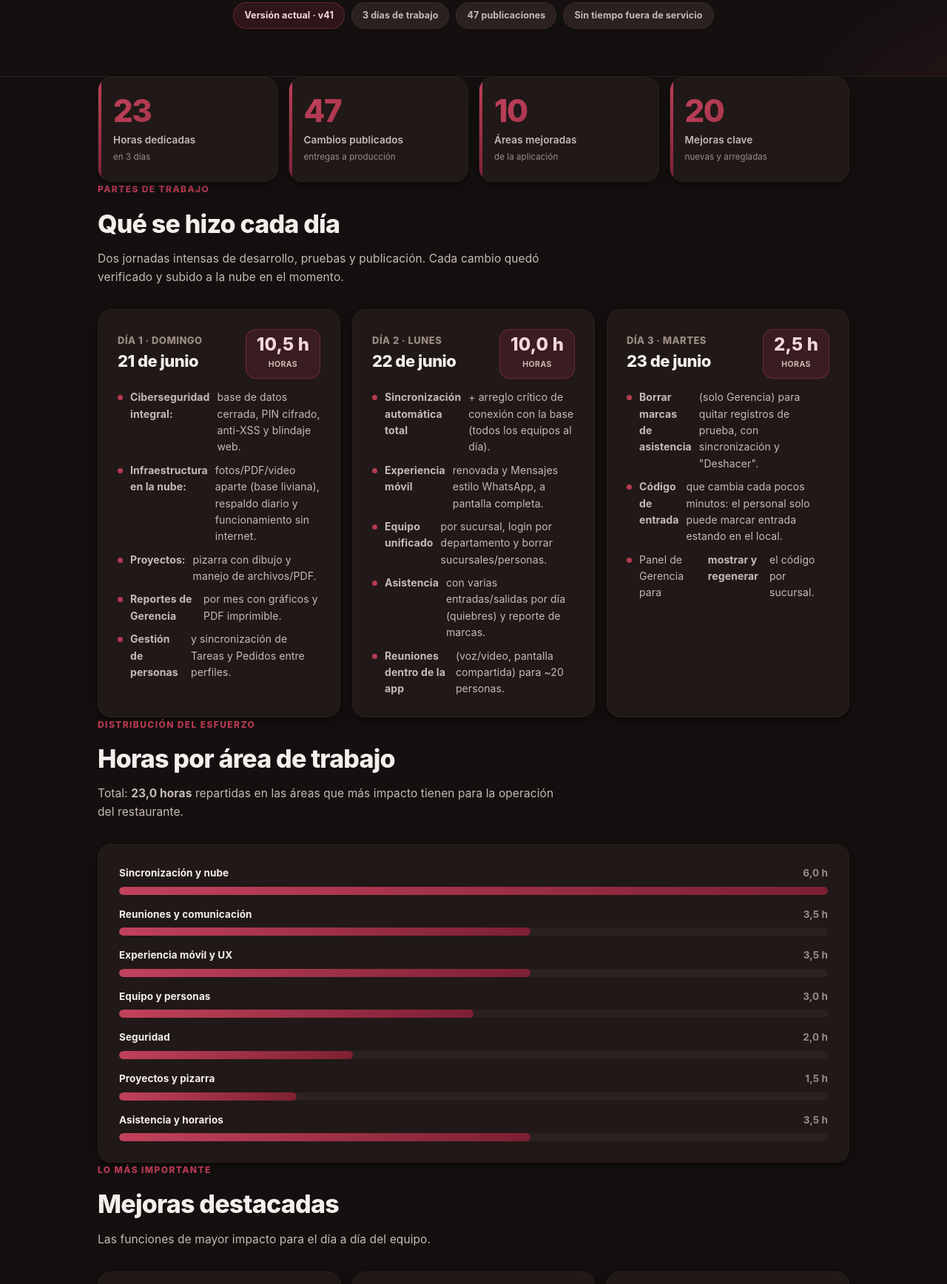
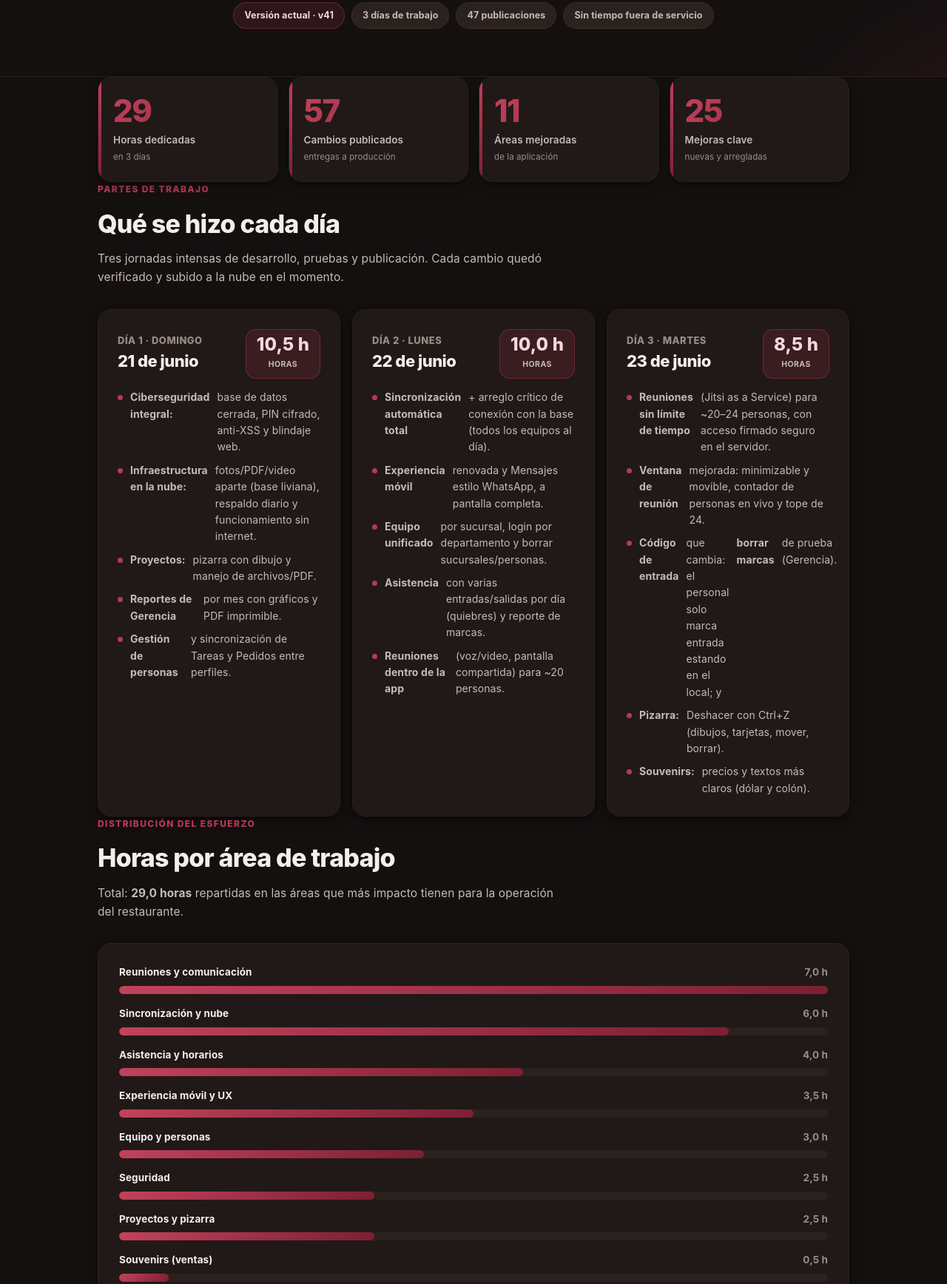
Before and after one commit to kennethvillalobos302-cmd/sabor-tico-app, a plain HTML site: page Informe-Avances-Sabor-Tico.html in a window 1280 px wide. Shown: the part 391-2127 px from the top of the page at 74% size. Drawn offline with Linux system fonts and the light colour scheme.

Commit message:
Pizarra: Deshacer también el borrado de tarjetas; Informe actualizado al 23 jun
- delCard ahora registra la tarjeta borrada en la pila de Deshacer; Ctrl+Z la
  restaura (además de trazos, mover y agregar).
- Informe-Avances-Sabor-Tico: Día 3 ampliado (8,5 h) con el trabajo de hoy
  (reuniones JaaS sin límite, ventana/tope/contador, código de entrada, borrar
  marcas, deshacer en pizarra, souvenirs). Totales 29 h · 57 cambios · 25 mejoras;
  barras por área, destacados y línea de tiempo actualizados.
- APP_VERSION v48.

Co-Authored-By: Claude Opus 4.8 <noreply@anthropic.com>

```diff
--- a/Informe-Avances-Sabor-Tico.html
+++ b/Informe-Avances-Sabor-Tico.html
@@ -150,10 +150,10 @@ footer b{color:var(--text-soft)}
 
 <section class="wrap">
   <div class="kpis">
-    <div class="kpi reveal"><div class="num" data-target="23" data-dec="0">0</div><div class="lbl">Horas dedicadas</div><div class="sub">en 3 días</div></div>
-    <div class="kpi reveal"><div class="num" data-target="47">0</div><div class="lbl">Cambios publicados</div><div class="sub">entregas a producción</div></div>
-    <div class="kpi reveal"><div class="num" data-target="10">0</div><div class="lbl">Áreas mejoradas</div><div class="sub">de la aplicación</div></div>
-    <div class="kpi reveal"><div class="num" data-target="20">0</div><div class="lbl">Mejoras clave</div><div class="sub">nuevas y arregladas</div></div>
+    <div class="kpi reveal"><div class="num" data-target="29" data-dec="0">0</div><div class="lbl">Horas dedicadas</div><div class="sub">en 3 días</div></div>
+    <div class="kpi reveal"><div class="num" data-target="57">0</div><div class="lbl">Cambios publicados</div><div class="sub">entregas a producción</div></div>
+    <div class="kpi reveal"><div class="num" data-target="11">0</div><div class="lbl">Áreas mejoradas</div><div class="sub">de la aplicación</div></div>
+    <div class="kpi reveal"><div class="num" data-target="25">0</div><div class="lbl">Mejoras clave</div><div class="sub">nuevas y arregladas</div></div>
   </div>
 </section>
 
@@ -161,7 +161,7 @@ footer b{color:var(--text-soft)}
 <section class="wrap">
   <div class="eyebrow reveal">Partes de trabajo</div>
   <div class="h2 reveal">Qué se hizo cada día</div>
-  <p class="lead reveal">Dos jornadas intensas de desarrollo, pruebas y publicación. Cada cambio quedó verificado y subido a la nube en el momento.</p>
+  <p class="lead reveal">Tres jornadas intensas de desarrollo, pruebas y publicación. Cada cambio quedó verificado y subido a la nube en el momento.</p>
   <div class="parts">
     <div class="part reveal">
       <div class="ph">
@@ -192,12 +192,14 @@ footer b{color:var(--text-soft)}
     <div class="part reveal">
       <div class="ph">
         <div><div class="day">Día 3 · Martes</div><div class="date">23 de junio</div></div>
-        <div class="hbadge"><b>2,5 h</b><span>HORAS</span></div>
+        <div class="hbadge"><b>8,5 h</b><span>HORAS</span></div>
       </div>
       <ul>
-        <li><b>Borrar marcas de asistencia</b> (solo Gerencia) para quitar registros de prueba, con sincronización y "Deshacer".</li>
-        <li><b>Código de entrada</b> que cambia cada pocos minutos: el personal solo puede marcar entrada estando en el local.</li>
-        <li>Panel de Gerencia para <b>mostrar y regenerar</b> el código por sucursal.</li>
+        <li><b>Reuniones sin límite de tiempo</b> (Jitsi as a Service) para ~20–24 personas, con acceso firmado seguro en el servidor.</li>
+        <li><b>Ventana de reunión</b> mejorada: minimizable y movible, contador de personas en vivo y tope de 24.</li>
+        <li><b>Código de entrada</b> que cambia: el personal solo marca entrada estando en el local; y <b>borrar marcas</b> de prueba (Gerencia).</li>
+        <li><b>Pizarra:</b> Deshacer con Ctrl+Z (dibujos, tarjetas, mover, borrar).</li>
+        <li><b>Souvenirs:</b> precios y textos más claros (dólar y colón).</li>
       </ul>
     </div>
   </div>
@@ -207,15 +209,16 @@ footer b{color:var(--text-soft)}
 <section class="wrap">
   <div class="eyebrow reveal">Distribución del esfuerzo</div>
   <div class="h2 reveal">Horas por área de trabajo</div>
-  <p class="lead reveal">Total: <b>23,0 horas</b> repartidas en las áreas que más impacto tienen para la operación del restaurante.</p>
+  <p class="lead reveal">Total: <b>29,0 horas</b> repartidas en las áreas que más impacto tienen para la operación del restaurante.</p>
   <div class="bars reveal">
-    <div class="bar"><div class="bt"><span>Sincronización y nube</span><span class="hr">6,0 h</span></div><div class="track"><div class="fill" data-w="100"></div></div></div>
-    <div class="bar"><div class="bt"><span>Reuniones y comunicación</span><span class="hr">3,5 h</span></div><div class="track"><div class="fill" data-w="58"></div></div></div>
-    <div class="bar"><div class="bt"><span>Experiencia móvil y UX</span><span class="hr">3,5 h</span></div><div class="track"><div class="fill" data-w="58"></div></div></div>
-    <div class="bar"><div class="bt"><span>Equipo y personas</span><span class="hr">3,0 h</span></div><div class="track"><div class="fill" data-w="50"></div></div></div>
-    <div class="bar"><div class="bt"><span>Seguridad</span><span class="hr">2,0 h</span></div><div class="track"><div class="fill" data-w="33"></div></div></div>
-    <div class="bar"><div class="bt"><span>Proyectos y pizarra</span><span class="hr">1,5 h</span></div><div class="track"><div class="fill" data-w="25"></div></div></div>
-    <div class="bar"><div class="bt"><span>Asistencia y horarios</span><span class="hr">3,5 h</span></div><div class="track"><div class="fill" data-w="58"></div></div></div>
+    <div class="bar"><div class="bt"><span>Reuniones y comunicación</span><span class="hr">7,0 h</span></div><div class="track"><div class="fill" data-w="100"></div></div></div>
+    <div class="bar"><div class="bt"><span>Sincronización y nube</span><span class="hr">6,0 h</span></div><div class="track"><div class="fill" data-w="86"></div></div></div>
+    <div class="bar"><div class="bt"><span>Asistencia y horarios</span><span class="hr">4,0 h</span></div><div class="track"><div class="fill" data-w="57"></div></div></div>
+    <div class="bar"><div class="bt"><span>Experiencia móvil y UX</span><span class="hr">3,5 h</span></div><div class="track"><div class="fill" data-w="50"></div></div></div>
+    <div class="bar"><div class="bt"><span>Equipo y personas</span><span class="hr">3,0 h</span></div><div class="track"><div class="fill" data-w="43"></div></div></div>
+    <div class="bar"><div class="bt"><span>Seguridad</span><span class="hr">2,5 h</span></div><div class="track"><div class="fill" data-w="36"></div></div></div>
+    <div class="bar"><div class="bt"><span>Proyectos y pizarra</span><span class="hr">2,5 h</span></div><div class="track"><div class="fill" data-w="36"></div></div></div>
+    <div class="bar"><div class="bt"><span>Souvenirs (ventas)</span><span class="hr">0,5 h</span></div><div class="track"><div class="fill" data-w="7"></div></div></div>
   </div>
 </section>
 
@@ -232,6 +235,8 @@ footer b{color:var(--text-soft)}
     <div class="feat reveal"><div class="fi">💬</div><h3>Mensajes estilo WhatsApp</h3><p>Chat directo y grupos a pantalla completa en celular, con botón para llamar por WhatsApp al número del perfil.</p></div>
     <div class="feat reveal"><div class="fi">👥</div><h3>Equipo unificado</h3><p>Una sola sección por sucursal y departamento, con alta/baja de personas y sucursales, y login más claro.</p></div>
     <div class="feat reveal"><div class="fi">📍</div><h3>Fichaje solo en el local</h3><p>Un código que cambia cada pocos minutos y se muestra en la entrada: el personal solo marca entrada estando adentro. Gerencia también puede corregir o borrar marcas.</p></div>
+    <div class="feat reveal"><div class="fi">🎥</div><h3>Reuniones sin límite</h3><p>Videollamada incrustada en la app para ~24 personas, sin corte de tiempo, con ventana flotante movible y contador de participantes en vivo.</p></div>
+    <div class="feat reveal"><div class="fi">↩️</div><h3>Deshacer en la pizarra</h3><p>Ctrl+Z (y botón) para revertir trazos, mover, agregar o borrar tarjetas en los proyectos. Trabajar sin miedo a equivocarse.</p></div>
   </div>
 </section>
 
@@ -239,7 +244,7 @@ footer b{color:var(--text-soft)}
 <section class="wrap">
   <div class="eyebrow reveal">Línea de tiempo</div>
   <div class="h2 reveal">El proceso, paso a paso</div>
-  <p class="lead reveal">Las 20 mejoras clave entregadas durante estos días, en orden.</p>
+  <p class="lead reveal">Las 25 mejoras clave entregadas durante estos días, en orden.</p>
   <div class="tl">
     <div class="daymark reveal">Domingo 21 de junio</div>
     <div class="item reveal"><div class="it">Pizarra de proyectos profesional <span class="tag nuevo">Nuevo</span></div><div class="id">Dibujo a mano con herramientas, y subir / abrir / descargar PDF y archivos en la pizarra y el chat.</div></div>
@@ -266,11 +271,16 @@ footer b{color:var(--text-soft)}
     <div class="daymark reveal">Martes 23 de junio</div>
     <div class="item reveal"><div class="it">Borrar marcas de asistencia <span class="tag seguridad">Control</span></div><div class="id">Gerencia puede eliminar una marca o todo el día (para quitar registros de prueba), con sincronización y "Deshacer".</div></div>
     <div class="item reveal"><div class="it">Código de entrada para fichar en el local <span class="tag nuevo">Nuevo</span></div><div class="id">Un código que cambia cada pocos minutos y se muestra en la entrada: el personal solo puede marcar entrada estando adentro. Gerencia lo activa, muestra y regenera por sucursal.</div></div>
+    <div class="item reveal"><div class="it">Reuniones renombradas y simplificadas <span class="tag mejora">Mejora</span></div><div class="id">"Llamada/Videollamada" pasa a ser <b>Reunión</b>, con un único botón en el chat del proyecto.</div></div>
+    <div class="item reveal"><div class="it">Reuniones sin límite de tiempo <span class="tag nuevo">Nuevo</span></div><div class="id">Se migra a Jitsi as a Service (sin el corte de 5 min) con acceso firmado en el servidor; soporta ~24 personas con video y pantalla compartida.</div></div>
+    <div class="item reveal"><div class="it">Ventana de reunión mejorada <span class="tag mejora">Mejora</span></div><div class="id">Minimizable y movible por la pantalla, contador de personas en vivo y tope de 24 para no excederse.</div></div>
+    <div class="item reveal"><div class="it">Souvenirs: precios más claros <span class="tag mejora">Mejora</span></div><div class="id">Mejor jerarquía de precio y textos en las tarjetas de vender (dólar arriba, colón abajo).</div></div>
+    <div class="item reveal"><div class="it">Pizarra: Deshacer (Ctrl+Z) <span class="tag nuevo">Nuevo</span></div><div class="id">Revertir trazos, mover, agregar o borrar tarjetas; el aviso "Pizarra vacía" desaparece al empezar a trabajar.</div></div>
   </div>
 </section>
 
 <footer>
-  <div><b>Sabor Tico App</b> · Informe de avances · 21 – 23 de junio 2026 · versión <b>v41</b></div>
+  <div><b>Sabor Tico App</b> · Informe de avances · 21 – 23 de junio 2026 · versión <b>v48</b></div>
   <div class="note">Horas de dedicación estimadas según el alcance de cada entrega. Documento generado para revisión interna.</div>
 </footer>
 
```
Also changed, not shown: app.js.
